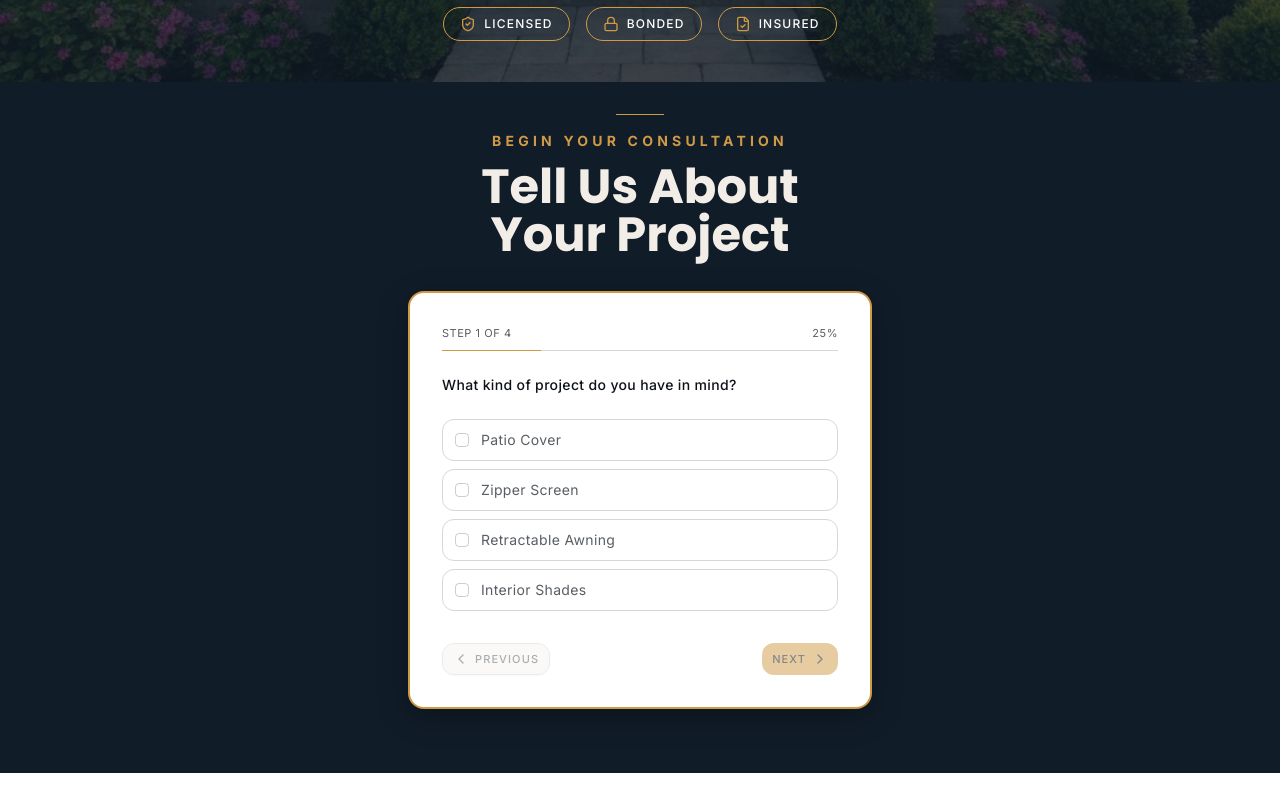
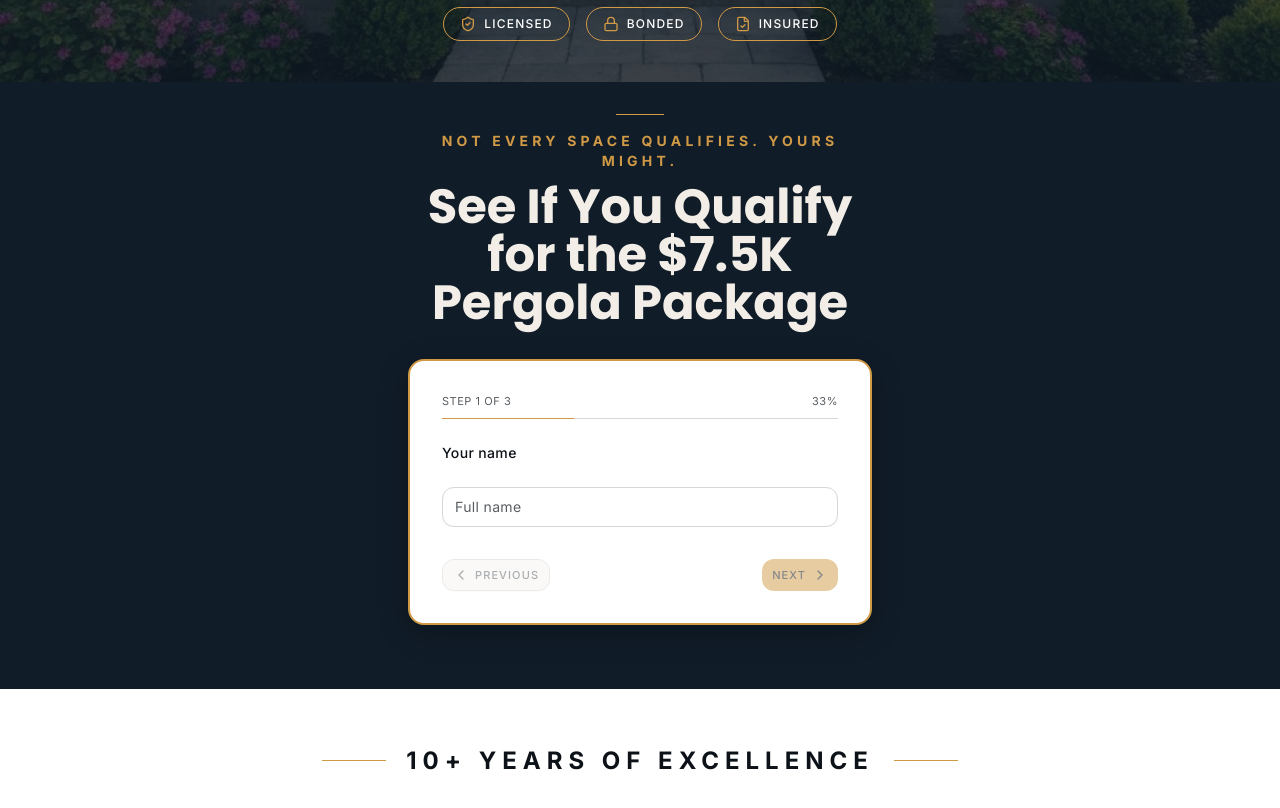
Before and after one commit to Fbet590/Deco-Abrusci-2.0, a Next.js app: page / in a window 1280 px wide. Shown: the part 701-1509 px from the top of the page. Built offline with nearby package versions, Linux system fonts and the light colour scheme.

Commit message:
feat: simplify form and update headline/subheadline
Change form headline and subheadline; remove project-specific steps.

```diff
--- a/components/quote-form.tsx
+++ b/components/quote-form.tsx
@@ -20,118 +20,8 @@ const CONTACT_STEPS: Step[] = [
   { title: "Best number to reach you", type: "text", placeholder: "(555) 123-4567", field: "phone" },
 ]
 
-const PROJECT_TYPE_STEP: Step = {
-  title: "What kind of project do you have in mind?",
-  type: "select",
-  options: [
-    { label: "Patio Cover" },
-    { label: "Zipper Screen" },
-    { label: "Retractable Awning" },
-    { label: "Interior Shades" },
-  ],
-}
-
-const PATIO_STRUCTURE_STEP: Step = {
-  title: "What type of structure are you considering?",
-  type: "select",
-  options: [
-    { label: "Insulated Top" },
-    { label: "Lattice (Partial sunlight)" },
-    { label: "Louvered (Adjustable)" },
-  ],
-}
-
-const PATIO_BUDGET_STEP: Step = {
-  title: "What is your approximate budget?",
-  type: "select",
-  options: [
-    { label: "$6,000 - $9,000" },
-    { label: "$10,000 - $15,000" },
-    { label: "$25,000+ (Custom)" },
-  ],
-}
-
-const PATIO_LOCATION_STEP: Step = {
-  title: "Where will the structure be positioned?",
-  type: "select",
-  options: [
-    { label: "Attached to residence" },
-    { label: "Free-standing" },
-  ],
-}
-
-const ZIPPER_BENEFITS_STEP: Step = {
-  title: "What benefits are you looking for?",
-  type: "select",
-  options: [
-    { label: "Added Privacy" },
-    { label: "Bug Protection" },
-    { label: "Sun/Heat Protection" },
-  ],
-}
-
-const ZIPPER_BUDGET_STEP: Step = {
-  title: "What is your approximate budget?",
-  type: "select",
-  options: [
-    { label: "$1,000 - $2,500" },
-    { label: "$3,000 - $5,000" },
-    { label: "$5,000+ (Custom)" },
-  ],
-}
-
-const AWNING_LOCATION_STEP: Step = {
-  title: "Where would you like to add these?",
-  type: "select",
-  options: [
-    { label: "Attached to Pergola" },
-    { label: "Attached to Windows" },
-  ],
-}
-
-const AWNING_BUDGET_STEP: Step = {
-  title: "What is your approximate budget?",
-  type: "select",
-  options: [
-    { label: "$1,000 - $2,500" },
-    { label: "$3,000 - $5,000" },
-    { label: "$5,000+ (Custom)" },
-  ],
-}
-
-const SHADES_BUDGET_STEP: Step = {
-  title: "What is your approximate budget?",
-  type: "select",
-  options: [
-    { label: "$500 - $1,000" },
-    { label: "$1,500 - $3,500" },
-    { label: "$5,000+" },
-  ],
-}
-
-const SHADES_WINDOWS_STEP: Step = {
-  title: "How many windows need shades?",
-  type: "select",
-  options: [
-    { label: "1-3" },
-    { label: "5-10" },
-    { label: "10+" },
-  ],
-}
-
-function getSteps(projectType: string | undefined): Step[] {
-  switch (projectType) {
-    case "Patio Cover":
-      return [PROJECT_TYPE_STEP, PATIO_STRUCTURE_STEP, PATIO_BUDGET_STEP, PATIO_LOCATION_STEP, ...CONTACT_STEPS]
-    case "Zipper Screen":
-      return [PROJECT_TYPE_STEP, ZIPPER_BENEFITS_STEP, ZIPPER_BUDGET_STEP, ...CONTACT_STEPS]
-    case "Retractable Awning":
-      return [PROJECT_TYPE_STEP, AWNING_LOCATION_STEP, AWNING_BUDGET_STEP, ...CONTACT_STEPS]
-    case "Interior Shades":
-      return [PROJECT_TYPE_STEP, SHADES_BUDGET_STEP, SHADES_WINDOWS_STEP, ...CONTACT_STEPS]
-    default:
-      return [PROJECT_TYPE_STEP, ...CONTACT_STEPS]
-  }
+function getSteps(): Step[] {
+  return CONTACT_STEPS
 }
 
 export function QuoteForm({ id }: { id?: string }) {
@@ -143,8 +33,7 @@ export function QuoteForm({ id }: { id?: string }) {
   const [slideDirection, setSlideDirection] = useState<"up" | "down">("up")
   const sectionRef = useRef<HTMLElement>(null)
 
-  const projectType = answers[0]
-  const steps = useMemo(() => getSteps(projectType), [projectType])
+  const steps = useMemo(() => getSteps(), [])
 
   const step = steps[currentStep]
   const totalSteps = steps.length
@@ -189,39 +78,11 @@ export function QuoteForm({ id }: { id?: string }) {
   }
 
   const buildPayload = useCallback(() => {
-    const data: Record<string, string> = {
-      project_type: answers[0] || "",
+    return {
+      name: answers[0] || "",
+      email: answers[1] || "",
+      phone: answers[2] || "",
     }
-
-    const pt = answers[0]
-    if (pt === "Patio Cover") {
-      data.structure_type = answers[1] || ""
-      data.budget = answers[2] || ""
-      data.location = answers[3] || ""
-      data.name = answers[4] || ""
-      data.email = answers[5] || ""
-      data.phone = answers[6] || ""
-    } else if (pt === "Zipper Screen") {
-      data.benefits = answers[1] || ""
-      data.budget = answers[2] || ""
-      data.name = answers[3] || ""
-      data.email = answers[4] || ""
-      data.phone = answers[5] || ""
-    } else if (pt === "Retractable Awning") {
-      data.placement = answers[1] || ""
-      data.budget = answers[2] || ""
-      data.name = answers[3] || ""
-      data.email = answers[4] || ""
-      data.phone = answers[5] || ""
-    } else if (pt === "Interior Shades") {
-      data.budget = answers[1] || ""
-      data.window_count = answers[2] || ""
-      data.name = answers[3] || ""
-      data.email = answers[4] || ""
-      data.phone = answers[5] || ""
-    }
-
-    return data
   }, [answers])
 
   const handleSubmit = async () => {
@@ -239,7 +100,7 @@ export function QuoteForm({ id }: { id?: string }) {
       setSubmitted(true)
       if (typeof window !== "undefined" && typeof (window as any).fbq === "function") {
         (window as any).fbq("track", "Lead", {
-          content_name: buildPayload().project_type,
+          content_name: "$7.5K Pergola Package Inquiry",
         })
       }
     }
@@ -272,10 +133,10 @@ export function QuoteForm({ id }: { id?: string }) {
         <div className="mb-8 text-center">
           <div className="mx-auto mb-4 h-px w-12 bg-accent" />
           <p className="text-sm font-bold uppercase tracking-[0.3em] text-accent">
-            Begin Your Consultation
+            Not Every Space Qualifies. Yours Might.
           </p>
           <h2 className="mt-3 font-serif text-4xl font-bold text-primary-foreground sm:text-5xl text-balance">
-            Tell Us About Your Project
+            See If You Qualify for the $7.5K Pergola Package
           </h2>
         </div>
 
```
